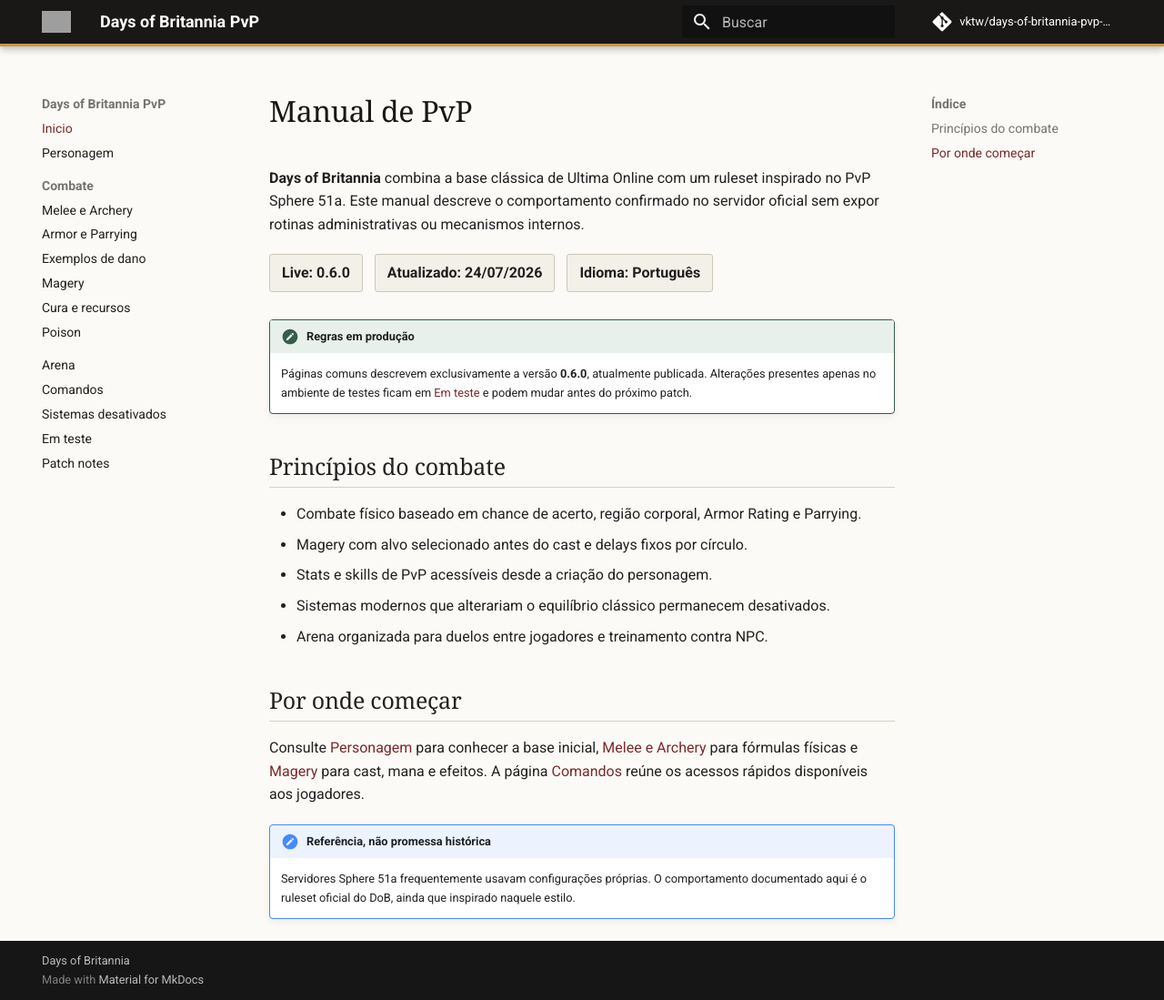
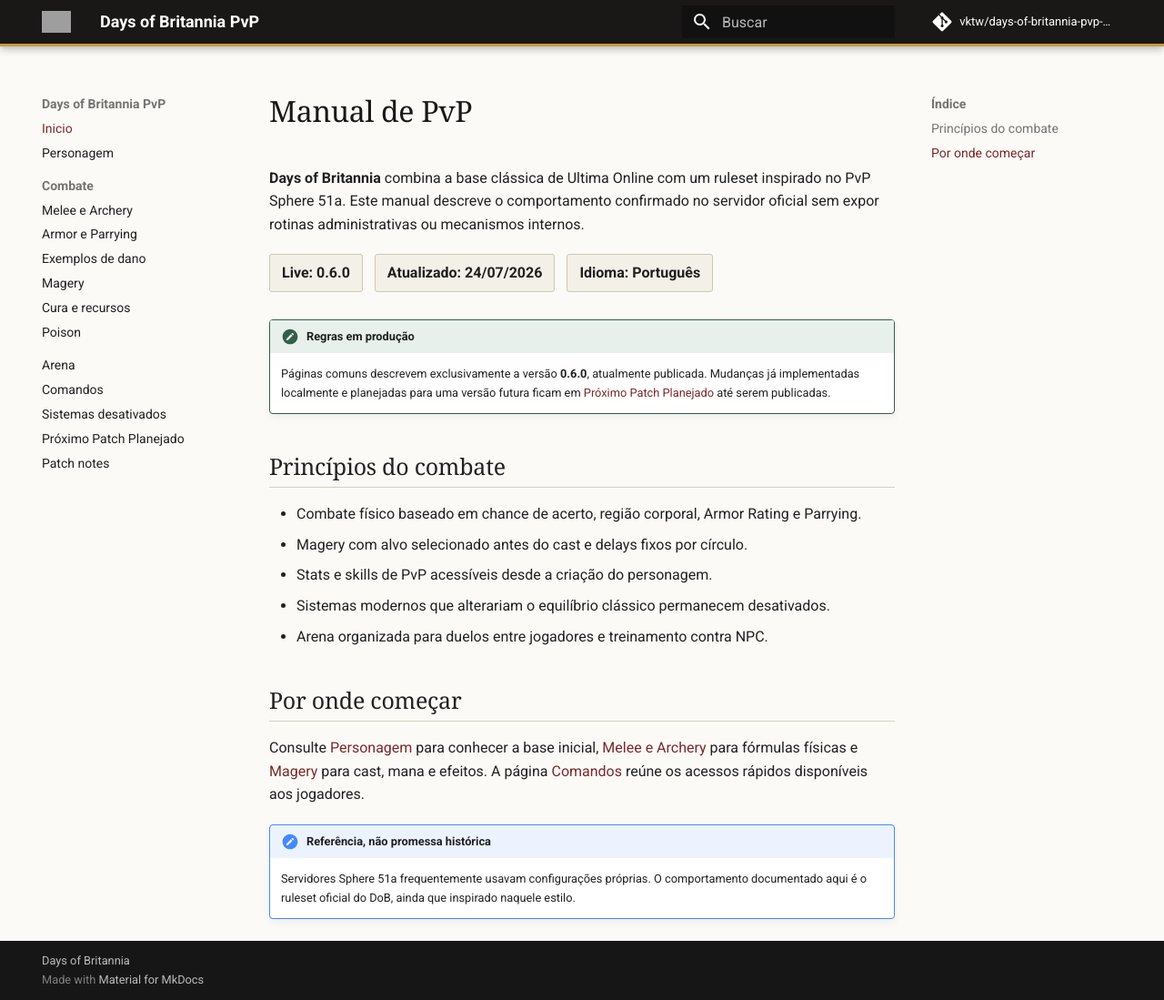
Before and after one commit to vktw/days-of-britannia-pvp-wiki, an MkDocs documentation site: the page built from docs/index.md, in a window 1280 px wide and 1099 px high. Shown: the whole window at 91% size. Built offline with MkDocs 1.6.1 and Material for MkDocs 9.7.7, drawn with Linux system fonts in a browser that asks for light colours; comment, search, counter and statistics services are not loaded; grey boxes are pictures that could not be loaded.

Commit message:
docs: clarify planned next patch status

```diff
--- a/docs/index.md
+++ b/docs/index.md
@@ -9,7 +9,7 @@
 </div>
 
 !!! live "Regras em produção"
-    Páginas comuns descrevem exclusivamente a versão **0.6.0**, atualmente publicada. Alterações presentes apenas no ambiente de testes ficam em [Em teste](em-teste.md) e podem mudar antes do próximo patch.
+    Páginas comuns descrevem exclusivamente a versão **0.6.0**, atualmente publicada. Mudanças já implementadas localmente e planejadas para uma versão futura ficam em [Próximo Patch Planejado](proximo-patch.md) até serem publicadas.
 
 ## Princípios do combate
 
--- a/mkdocs.yml
+++ b/mkdocs.yml
@@ -43,5 +43,5 @@
   - Arena: arena.md
   - Comandos: comandos.md
   - Sistemas desativados: sistemas-desativados.md
-  - Em teste: em-teste.md
+  - Próximo Patch Planejado: proximo-patch.md
   - Patch notes: patches.md
```
Also changed, not shown: docs/combate/cura-recursos.md (+1 -1 lines), docs/combate/exemplos-dano.md (+1 -1 lines), docs/em-teste.md (deleted, +0 -21 lines), docs/proximo-patch.md (added, +28 -0 lines).
